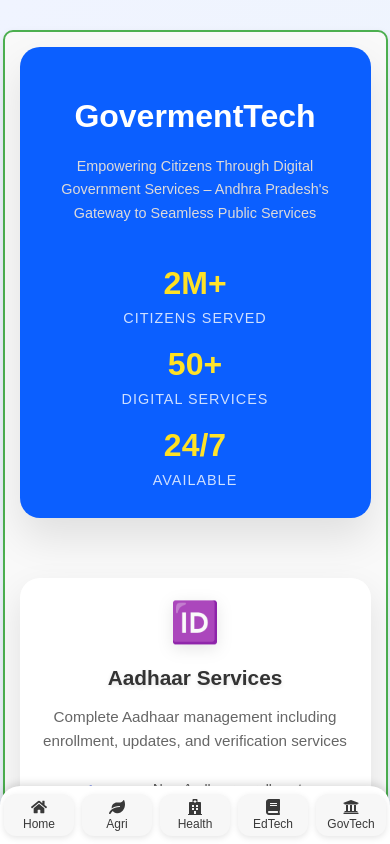
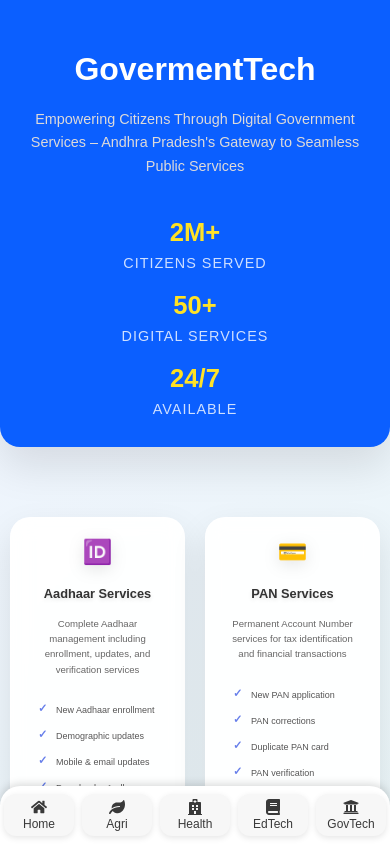
Before and after one commit to KoradaSaiSurya/Bharathone, a React (Create React App) app: page / in a window 390 px wide. Both pictures are taken after a click on the element 281 px from the left and 630 px from the top of the page. Shown: the top 844 px of the page. Built offline with nearby package versions, Linux system fonts and the light colour scheme.

Commit message:
updated css

```diff
--- a/src/components/GovTech/MainServices.js
+++ b/src/components/GovTech/MainServices.js
@@ -1,47 +1,3 @@
-// import React from "react";
-// import { useNavigate } from "react-router-dom";
-
-// const sections = [
-//   { title: "Aadhaar Services", link: "/aadhaarServices" },
-//   { title: "PAN Services", link: "/panServices" },
-//   { title: "Voter ID Services", link: "/voterServices" },
-//   { title: "Ration Card Services", link: "/rationServices" },
-//   { title: "Electricity Bill Services", link: "/electricityServices" },
-//   { title: "Certificate Services", link: "/certificateServices" },
-//   { title: "License Services", link: "/licenseServices" },
-//   { title: "Pension Services", link: "/pensionServices" },
-
-// ];
-
-// function MainServices() {
-//   const navigate = useNavigate();
-
-//   return (
-//     <div className="container">
-//       <h1 className="title">GovTech - Andhra Pradesh Government Services</h1>
-//       <div className="cards-grid">
-//         {sections.map((section, index) => (
-        //   <div
-        //     key={index}
-        //     className="card"
-        //     onClick={() => navigate(section.link)}
-        //   >
-//             <h2>{section.title}</h2>
-//             <button>Open</button>
-//           </div>
-//         ))}
-//       </div>
-//     </div>
-//   );
-// }
-
-// export default MainServices;
-
-
-
-
-
-
 
 import React from "react";
 import { useNavigate } from "react-router-dom";
@@ -149,7 +105,7 @@
   const navigate = useNavigate(); // ✅ hook for navigation
 
   return (
-    <div className="container">
+    <div className="container1">
       {/* Header */}
       <header className="header">
         <h1 className="title">GovermentTech</h1>
@@ -181,7 +137,7 @@
             <div className="card-icon">{s.icon}</div>
             <h2 className="card-title">{s.title}</h2>
             <p className="card-description">{s.desc}</p>
-            <ul className="card-features">
+            <ul className="card-feature">
               {s.features.map((f, idx) => (
                 <li key={idx}>{f}</li>
               ))}
--- a/src/index.css
+++ b/src/index.css
@@ -149,10 +149,11 @@
     grid-template-columns: repeat(2, 1fr);
     background: linear-gradient(135deg, #e0ffe0, #ccf5cc); /* light green background */
     /* margin: 0%; 0% margin */
-    padding: 25px;
+    padding: 34px;
     padding-top: 50px;
     padding-bottom: 50px;
-       position: relative;
+    position: relative;
+    margin: 0%;
     top: -40px;
     border-radius: 0px;
     /* box-shadow: 0 -2px 6px rgba(0,0,0,0.16), 0 3px 6px rgba(0,0,0,0.23); */
@@ -201,7 +202,7 @@
   }
 
   .home-icons .icon-item:hover img {
-    transform: scale(2);
+    transform: scale(1.02);
     box-shadow: 0 6px 12px rgba(0, 0, 0, 0.15);
   }
 
@@ -271,11 +272,11 @@
   max-width: none;
   height: auto;
   transform: translateX(50px);
-  transition: transform 0.3s ease;
+  /* transition: transform 0.3s ease; */
 }
 
 .hero-image img:hover {
-  transform: translateX(25px) scale(1.05);
+  /* transform: translateX(25px) scale(1.05); */
 }
 
 
@@ -837,6 +838,13 @@
   }
   .capture-right {
     padding: 20px;
+    border-radius: 0%;
+    margin-top: 0%;
+
+
+  }
+  .capture{
+    padding-bottom: 100px;
   }
 
 
@@ -1018,6 +1026,10 @@
             .result {
                 padding: 20px;
                 margin: 10px;
+                margin-bottom: 50px;
+            }
+             .result h2{
+              font-size: 10px;
             }
 
             h2 {
@@ -1048,7 +1060,10 @@
         @media (max-width: 480px) {
             .result {
                 padding: 15px;
-            }
+                margin-bottom: 500px;
+
+            }
+
 
             h2 {
                 font-size: 1.8rem;
@@ -1060,6 +1075,7 @@
 
             .card1 h3 {
                 font-size: 1.1rem;
+
             }
 
             .card1 p, .card li {
@@ -1572,6 +1588,8 @@
 
   .courses-section {
     padding: 3rem 1rem;
+
+    margin-bottom: 50px;
   }
 
   .course-grid {
@@ -1976,6 +1994,7 @@
   /* Reduce paddings & font sizes */
   .course-details {
     padding: 15px;
+    margin-bottom: 60px
   }
 
   .details-top h2 {
@@ -2042,13 +2061,7 @@
 
 /* ___________________________________________________________________________________________ */
 
-
-
-
-
-
-
-.container {
+.container1 {
             max-width: 1400px;
             margin: 0 auto;
             padding: 20px;
@@ -2178,20 +2191,21 @@
             font-size: 0.95rem;
         }
 
-        .card-features {
+        .card-feature {
             list-style: none;
             margin-bottom: 25px;
         }
 
-        .card-features li {
+        .card-feature li {
             padding: 8px 0;
             color: #555;
             position: relative;
             padding-left: 25px;
             font-size: 0.9rem;
-        }
-
-        .card-features li::before {
+            text-align: left;
+        }
+
+        .card-feature li::before {
             content: '✓';
             position: absolute;
             left: 0;
@@ -2227,9 +2241,19 @@
 
         /* Responsive Design */
         @media (max-width: 768px) {
-            .container {
-                padding: 15px;
-            }
+            .container1 {
+                padding: 0px;
+                margin-bottom: 100px;
+            }
+            .header{
+                /* padding: 10px; */
+                border-radius: 0%;
+                border-bottom-left-radius: 20px;
+                border-bottom-right-radius: 20px;
+
+
+            }
+
 
             .title {
                 font-size: 2.5rem;
@@ -2245,24 +2269,49 @@
             }
 
             .stat-number {
-                font-size: 2rem;
+                font-size: 1.6rem;
             }
 
             .cards-grid {
-                grid-template-columns: 1fr;
+                grid-template-columns: 1fr 1fr;
                 gap: 20px;
+                padding: 10px;
+            }
+            .card-feature{
+              text-align: left;
+              padding: 0px;
+            }
+            .card-feature li{
+              /* display: none; */
+              font-size: 9px;
+
+            }
+            .card-button{
+              font-size: 0.6rem;
+              padding: 7% 8%;
+            }
+            .card-feature li::before{
+
+            position: absolute;
+            left: 7px;
+            top: 5px;
+            font-size: 0.7rem;
             }
 
             .card {
                 padding: 25px;
+
             }
 
             .card-icon {
-                font-size: 2.5rem;
+                font-size: 1.5rem;
+            }
+            .card-description{
+              font-size: 0.6rem;
             }
 
             .card-title {
-                font-size: 1.3rem;
+                font-size: 0.8rem;
             }
         }
 
@@ -2398,14 +2447,28 @@
 /* Responsive */
 @media (max-width: 768px) {
   .title2 {
-    font-size: 1.8rem;
+    font-size: 1.4rem;
+    margin-top: 10px;
   }
   .subtitle2 {
-    font-size: 0.9rem;
+    font-size: 0.6rem;
   }
   .card2 {
-    padding: 25px 15px;
-  }
+    padding: 20px 10px;
+    border: 2px solid #187e015b;
+  }
+  .cards-grid2{
+    grid-template-columns: 1fr 1fr;
+    gap: 15px;
+
+  }
+  .cards-grid2 h2{
+    font-size: 0.8rem;
+  }
+  .icon2{
+    font-size: 1.5rem;
+  }
+
 }
 
 
@@ -3270,6 +3333,7 @@
 @media (min-width: 768px) {
   .healthcare-main-container {
     padding: 1.5rem;
+    /* margin-bottom: 150px; */
   }
 
   .healthcare-main-title {
@@ -3296,6 +3360,10 @@
   .clinic-patient-meta {
     gap: 1.5rem;
   }
+  .clinic-patient-card{
+    margin-bottom: 500px;
+  }
+
 }
 
 @media (min-width: 1024px) {
@@ -3324,6 +3392,9 @@
 @media (max-width: 640px) {
   .healthcare-main-title {
     font-size: 2.5rem;
+  }
+  .clinic-patient-card{
+    margin-bottom: 500px;
   }
 
   .healthcare-main-subtitle {
@@ -3392,8 +3463,11 @@
 @media (max-width: 480px) {
   .healthcare-main-container {
     padding: 0.5rem;
-  }
-
+    padding-bottom: 70px;
+  }
+.clinic-patient-card{
+    margin-bottom: 500px;
+  }
   .healthcare-main-title {
     font-size: 1.9rem;
     margin-top: 30px;
```
